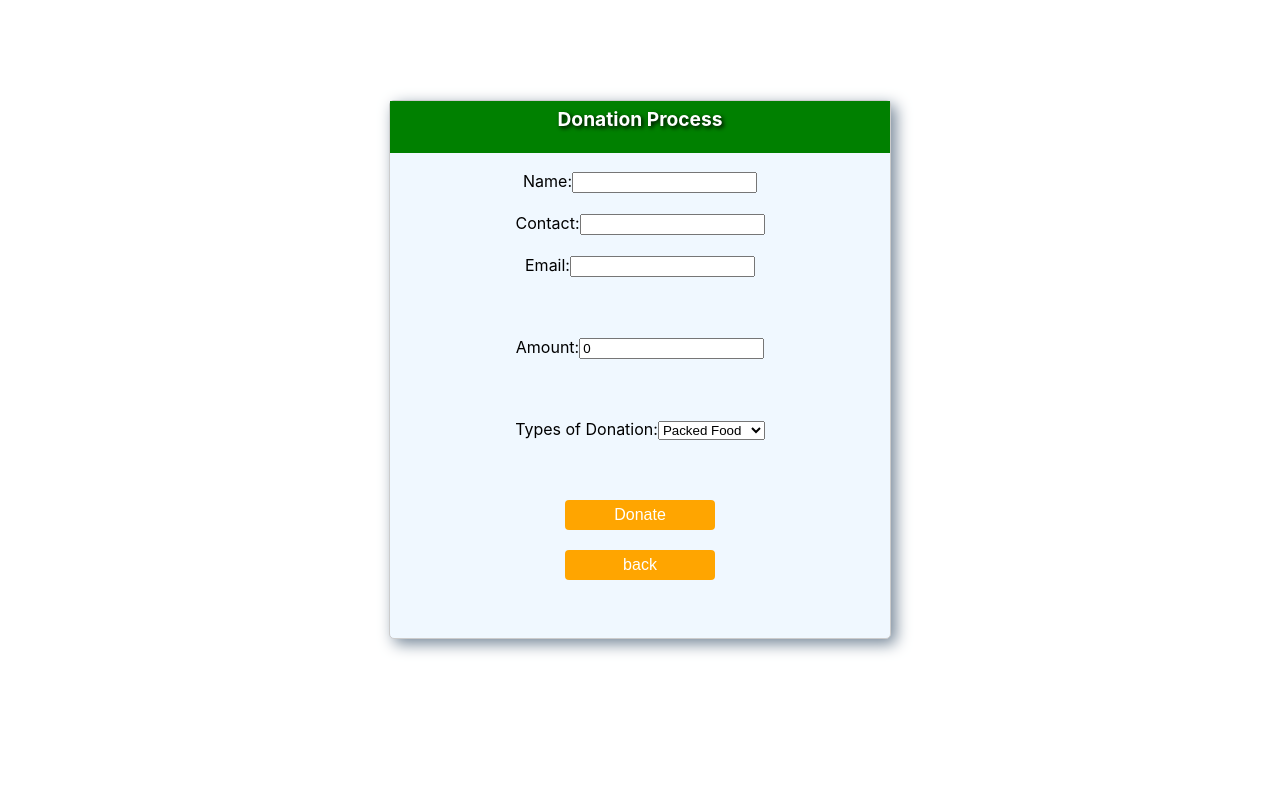
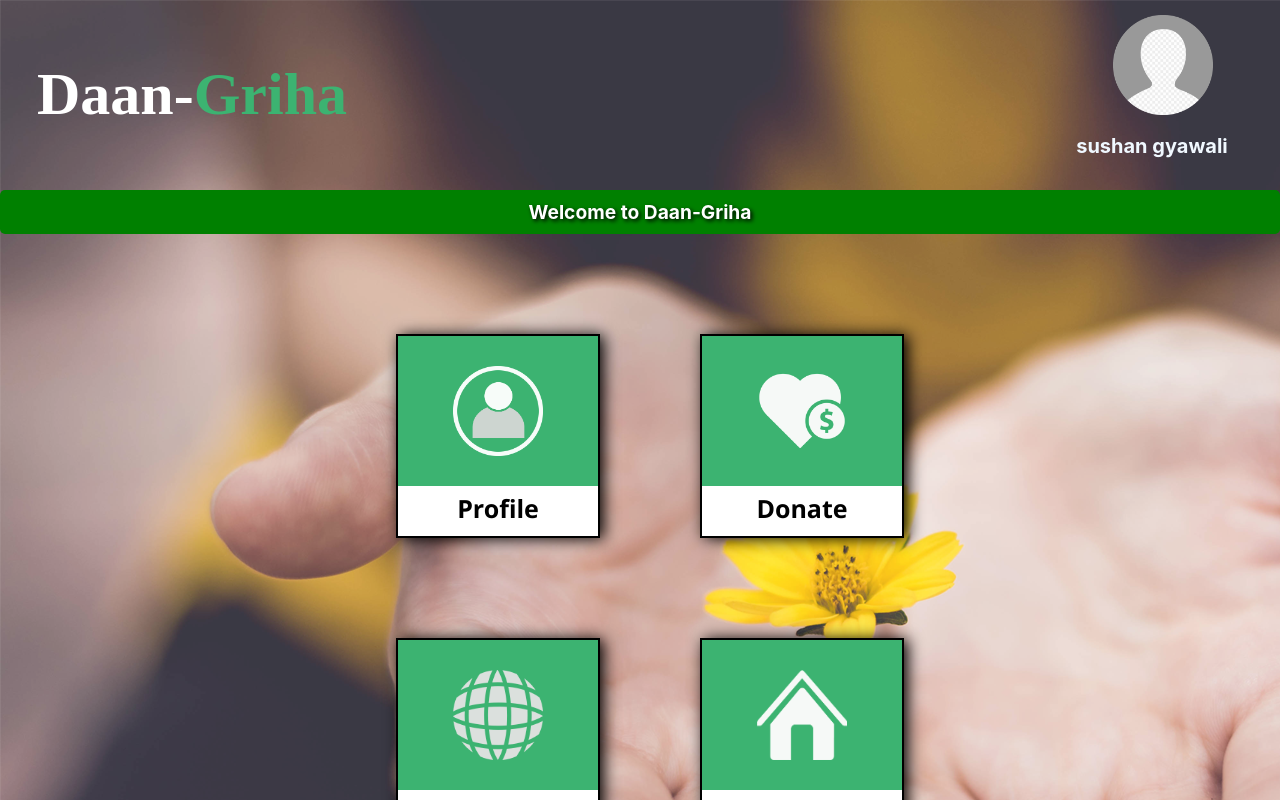
Before and after one commit to shree404/Daan-Griha-Frontend, a React (Create React App) app: page /about in a window 1280 px wide. Shown: the top 800 px of the page. Built offline with nearby package versions, Linux system fonts and the light colour scheme.

Commit message:
new dashboard named'dash'

```diff
--- a/src/App.js
+++ b/src/App.js
@@ -9,14 +9,16 @@ import Contact from "./components/contact";
 import Dashboard from "./components/dashboard";
 import Donate from "./components/donate";
 import About from "./components/about";
+import Dash from "./components/dash";
 import Dashboard_Background from "./components/dashboard-background";
 
 function App() {
   return (
 
     <div>
-      <Donate/>
-     {/** <Dashboard_Background/>
+      <Dash/>
+      {/**<Donate/>
+     <Dashboard_Background/>*/}{/**
       <BrowserRouter>
    <Routes>
     <Route path="/" element={<Home/>} />
--- /dev/null
+++ b/src/components/dash.css
@@ -0,0 +1,205 @@
+.dash-back{
+    background-image: url(../img/dash-back.png);
+    height: fit-content;
+    max-width: 100%;
+    opacity: 100%;
+}
+/*whole nav area incliuding barnding name*/
+.dash-navigation-area{
+    width: auto;
+    height: 120px;
+    border: none;
+    display: block;
+
+  }
+  /*this for the area of branding name(area)*/
+  .Branding{
+    display: inline-block;
+    border: none;
+    width: 30%;
+    height: 120px;
+  }
+  /*css design for branding name (text design)*/
+  #logo{
+     font-family: 'Times New Roman', Times, serif;
+     font-size:60px;
+     font-weight: bold;
+    color: white;
+     text-align: center;
+  }
+  /* this is for the barnd name last color changes (style for griha)*/
+  #logo-last{
+    color: MediumSeaGreen;
+  }
+  /* this area is for the profile area */
+  .profile_area{
+    display: inline-block;
+    float: right;
+   width: 20%;
+    /* background-color: brown;  */
+
+
+  }
+  /* style for image areas pp image */
+  .user_img_area{
+    position: relative;
+    left: -10px;
+    margin : 0% 25% 0% 25%;
+    padding: 5px;
+    top: 10px;
+    /* background-color: aqua; */
+    display: block;
+
+  }
+  /* pp image logo on top right side */
+  .dash_user_img{
+    margin : 0% 25% 0% 25%;
+    width: 100px;
+    height: 100px;
+
+}
+/* this filed define the username that can be retrive from data base */
+.dash_user_name_area{
+  /* background-color: aqua; */
+  position: relative;
+  top: -10px;
+  margin : 0%;
+}
+/* style for username */
+.dash_user_name{
+    color: aliceblue;
+    font-size:20px ;
+    font-weight:bold ;
+    padding: 10px;
+    text-align: center;
+
+}
+/* this is for login in title after login"welcome to daan-griha"" */
+.logined-title{
+   display: block;
+  background-color: aquamarine;
+  margin-top: 50px;
+  text-align: center;
+   border-radius: 5px;
+  background-color: green;
+
+
+}
+/* this is for welcome to daan-griha title */
+#logined-title-name{
+  text-align: center;
+   color: white;
+   margin: auto;
+   font-weight: bold;
+   font-size: larger;
+   padding: 10px;
+   text-shadow: 2px 2px 4px #000000;
+
+}
+
+.dash-nav-block-area{
+  display: block;
+  margin: auto;
+    overflow: auto;
+    margin-left: 20%;
+    margin-right: 20%;
+
+  /* height: 500px;
+  width: 1920px; */
+  /* background-color: white; */
+
+
+
+}
+
+.dash-nav-area{
+  margin-top: 50px;
+  /* margin-left: 25%;
+  margin-right: 25%; */
+
+  /* background-color: aqua; */
+  display: block;
+}
+
+.dash-nav-area ul{
+
+
+}
+.dash-nav-area li{
+  list-style: none;
+  float: left;
+}
+
+.dash-nav-block{
+
+  height: 200px;
+  width: 200px;
+  display: block;
+
+   background-color: white;
+  margin-top: 50px;
+  margin-bottom: 50px;
+  margin-left: 100px;
+  border: 2px solid black;
+  filter: drop-shadow(4px 1px 8px #000000);
+  animation: myAnim 2s ease 0s 1 normal forwards;
+
+}
+@keyframes myAnim {
+	0% {
+		opacity: 0;
+		transform: scale(0.6);
+	}
+
+	100% {
+		opacity: 1;
+		transform: scale(1);
+	}
+}
+
+.dash-nav-block:hover{
+  filter: drop-shadow(4px 1px 8px #5f87d7);
+
+
+}
+
+.dash-nav-logo{
+  background-color: MediumSeaGreen;
+
+
+
+
+}
+.dash-nav-imgs{
+  width: 90px;
+  height: 90px;
+  display: block;
+  padding: 30px;
+  /* margin-top: ;
+  margin-bottom: ;
+  margin-left: auto;
+  margin-right: auto; */
+  margin: auto;
+
+}
+.dash-nav-logo-title-area{
+  /* background-color: aquamarine; */
+  position: relative;
+  top: -10%;
+
+
+
+
+}
+.dash-nav-logo-title{
+
+  text-align: center;
+  color: black;
+  /* top: -20px; */
+
+   font-size: 25px;
+
+   font-family: 'Segoe UI', Tahoma, Geneva, Verdana, sans-serif;
+   font-weight: bold;
+
+}
--- /dev/null
+++ b/src/components/dash.jsx
@@ -0,0 +1,158 @@
+import React from "react";
+import "./dash.css";
+import User from "../img/user.png";
+import Dash_logout from "../img/dash_logout.png";
+import Dash_dashboard from "../img/dash_dashboard.png";
+import Dash_donate from "../img/dash_donate.png";
+import Dash_feedbback from "../img/dash_feedbback.png";
+import Dash_profile from "../img/dash_profile.png";
+import Dash_ngo from "../img/dash_ngo.png";
+import { Link } from "react-router-dom";
+
+
+function dash() {
+  return (
+    <div className="dash-back" id="">
+
+        <div className="dash-navigation-area">
+
+              <div className="Branding" id="logo-area">
+                 <p id="logo">Daan-<span id="logo-last">Griha</span></p>
+              </div>
+
+              <div className="profile_area" id="">
+                <div className="user_img_area" id="">
+                  <img src={User} alt="user image" className="dash_user_img" />
+                </div>
+                <div className="dash_user_name_area" id="">
+                 <p className="dash_user_name">sushan gyawali</p>
+                </div>
+              </div>
+
+         </div>
+         <br></br>
+
+        <div className="logined-title" id="">
+            <p id="logined-title-name"> Welcome to Daan-Griha</p>
+
+        </div>
+
+        {/* actual navigation area after login */}
+
+        <div className="dash-nav-block-area" id="">
+
+
+        {/* <div className="dash-nav-area" id="">
+          <div className="dash-nav-block" id="">
+
+          </div>
+
+          <div className="dash-nav-block" id="">
+
+          </div>
+
+
+
+          <div className="dash-nav-block" id="">
+
+          </div>
+
+
+          </div> */}
+
+          <nav className="dash-nav-area">
+
+            <ul>
+
+              <li>
+                  <div className="dash-nav-block" id="">
+                    <div className="dash-nav-logo" id="">
+                    <img src={Dash_profile} alt="user image" className="dash-nav-imgs" />
+
+                    </div>
+
+                    <div className="dash-nav-logo-title-area" id="">
+                     <p className="dash-nav-logo-title" > Profile</p>
+                    </div>
+
+                   </div>
+
+              </li>
+
+              <li>
+                <div className="dash-nav-block" id="">
+                   <div className="dash-nav-logo" id="">
+                      <img src={Dash_donate} alt="user image" className="dash-nav-imgs" />
+                    </div>
+
+                    <div className="dash-nav-logo-title-area" id="">
+                       <p className="dash-nav-logo-title" > Donate</p>
+                    </div>
+
+                 </div>
+              </li>
+
+              <li>
+                  <div className="dash-nav-block" id="">
+                      <div className="dash-nav-logo" id="">
+                       <img src={Dash_ngo } alt="user image" className="dash-nav-imgs" />
+                      </div>
+
+                      <div className="dash-nav-logo-title-area" id="">
+                         <p className="dash-nav-logo-title" > INGO's</p>
+                       </div>
+
+                  </div>
+              </li>
+
+              <li>
+                  <div className="dash-nav-block" id="">
+                     <div className="dash-nav-logo" id="">
+                       <img src={Dash_dashboard} alt="user image" className="dash-nav-imgs" />
+                     </div>
+
+                      <div className="dash-nav-logo-title-area" id="">
+                        <p className="dash-nav-logo-title" > Donation history</p>
+                     </div>
+
+                  </div>
+              </li>
+
+              <li>
+                  <div className="dash-nav-block" id="">
+                     <div className="dash-nav-logo" id="">
+                       <img src={Dash_feedbback} alt="user image" className="dash-nav-imgs" />
+                      </div>
+
+                      <div className="dash-nav-logo-title-area" id="">
+                        <p className="dash-nav-logo-title" > Feedbacks</p>
+                      </div>
+
+                  </div>
+              </li>
+
+            </ul>
+          </nav>
+
+
+
+
+
+
+
+
+
+
+
+
+        </div>
+
+
+
+
+
+    </div>
+  );
+}
+
+export default dash;
```
Also changed, not shown: src/img/dash-back.jpg (added), src/img/dash-back.png (added).
